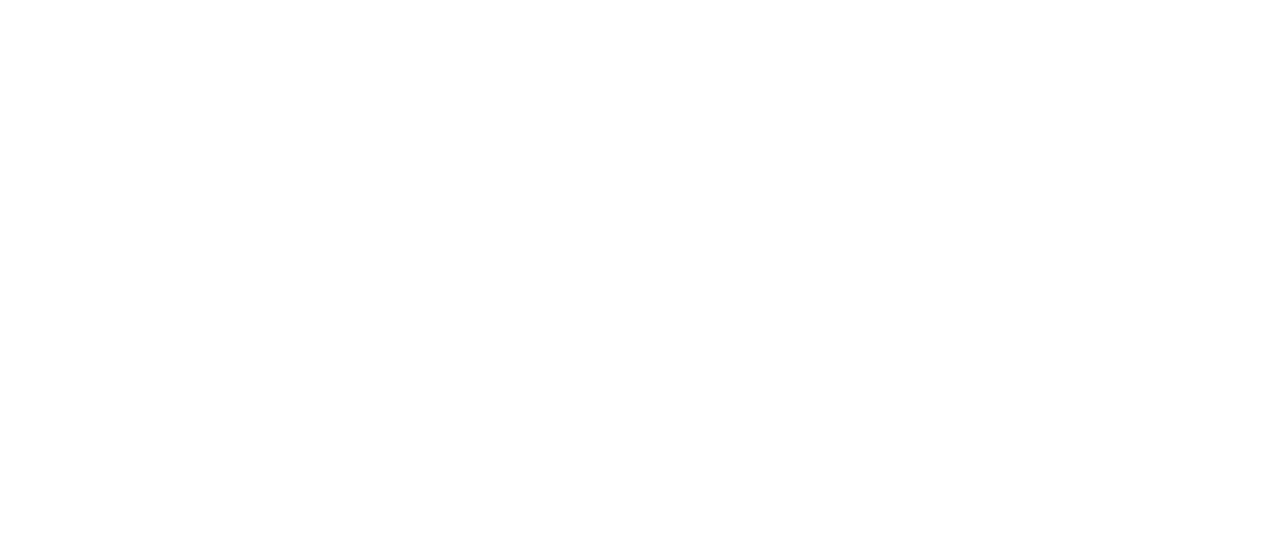
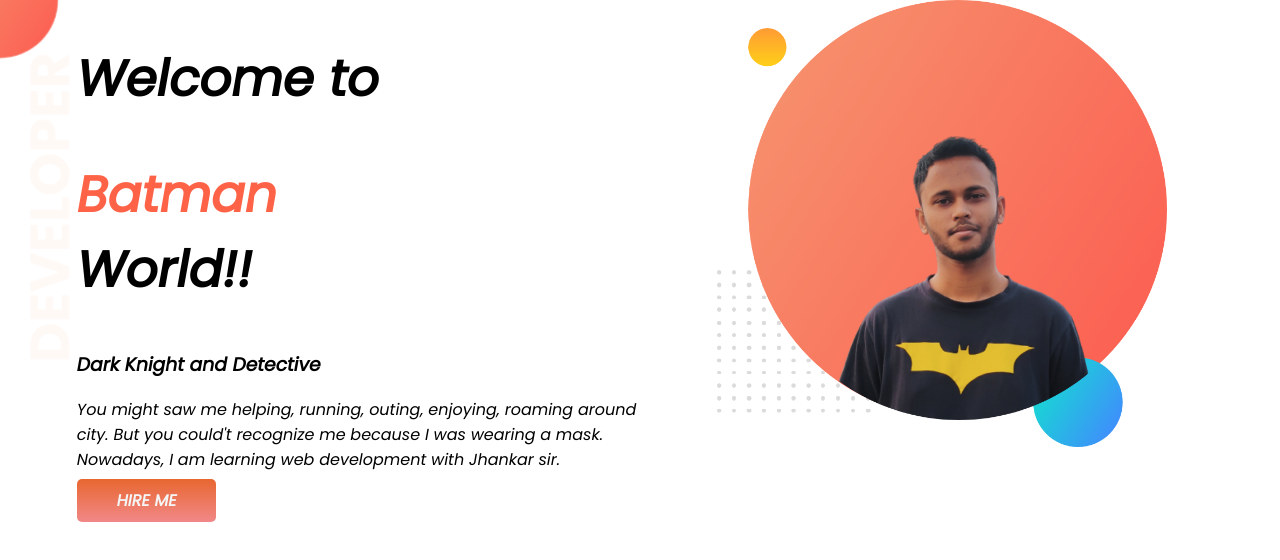
Before and after one commit to 2ndjoy/Devloper_profolio, a plain HTML site: page index.html in a window 1280 px wide. Drawn offline with Linux system fonts and the light colour scheme.

Commit message:
top banner added

```diff
--- a/index.html
+++ b/index.html
@@ -5,9 +5,31 @@
     <meta http-equiv="X-UA-Compatible" content="IE=edge">
     <meta name="viewport" content="width=device-width, initial-scale=1.0">
     <title>Joy's Protfolio</title>
+
+    <link rel="preconnect" href="https://fonts.googleapis.com">
+    <link rel="preconnect" href="https://fonts.gstatic.com" crossorigin>
+    <link href="https://fonts.googleapis.com/css2?family=Poppins:ital@1&display=swap" rel="stylesheet">
+
     <link rel="stylesheet" href="style.css">
 </head>
 <body>
+    <section class="top_banner">
+
+        <div class="half-wid">
+            <h1>Welcome to </h1>
+            <h1><span id="batman">Batman</span> <br> World!!</h1>
+            <h3>Dark Knight and Detective</h3>
+            <p>You might saw me helping, running, outing, enjoying, roaming around city.
+              But you could't recognize me because I was wearing a mask. Nowadays, I am learning web development with Jhankar sir.
+            </p>
+            <a target="_blank" href="https://www.linkedin.com/in/rahul-chakrabarty-joy-47a95b209/" class="hireme">HIRE ME</a>
+        </div>
+
+        <div class="half-wid"><img src="newbg.png" alt="Joy"></div>
+
+
+    </section>
+
 
 </body>
 </html>
--- a/style.css
+++ b/style.css
@@ -0,0 +1,40 @@
+body{
+    font-family: 'Poppins', sans-serif;
+    margin: 0;
+}
+
+h1{
+    font-size: 50px;
+}
+
+.orange_color{
+    color: orange;
+}
+
+section{
+    display: flex;
+}
+
+#batman{
+    color: tomato;
+}
+
+.half-wid{
+    width: 50%;
+    padding-left: 6%;
+}
+.half-wid img{
+    width:80%;
+}
+.hireme{
+    text-decoration: none;
+    background-image: linear-gradient(rgb(232, 103, 48), rgb(241, 136, 136));
+    color: whitesmoke;
+    font-weight: 800;
+    padding: 10px 40px;
+    border-radius: 5px;
+}
+.top_banner{
+    background-image: url(top-banner.png);
+    background-repeat: no-repeat;
+}
```
Also changed, not shown: Picsart_22-04-02_04-58-22-022.jpg (added), Rahul Chakrabarty Joy Rahul Chokroborty Joy rahul0joy.jpg (added), Rahul_Chakrabarty_Joy_Rahul_Chokroborty_Joy_rahul0joy-removebg-preview.png (added), c-profile-5-designify.png (added), dream-bg.png (added), exp-bg.png (added), my-bg.png (added), my-bg2.png (added), newbg.png (added), stripes-1-designify.png (added), top-banner.png (added).
